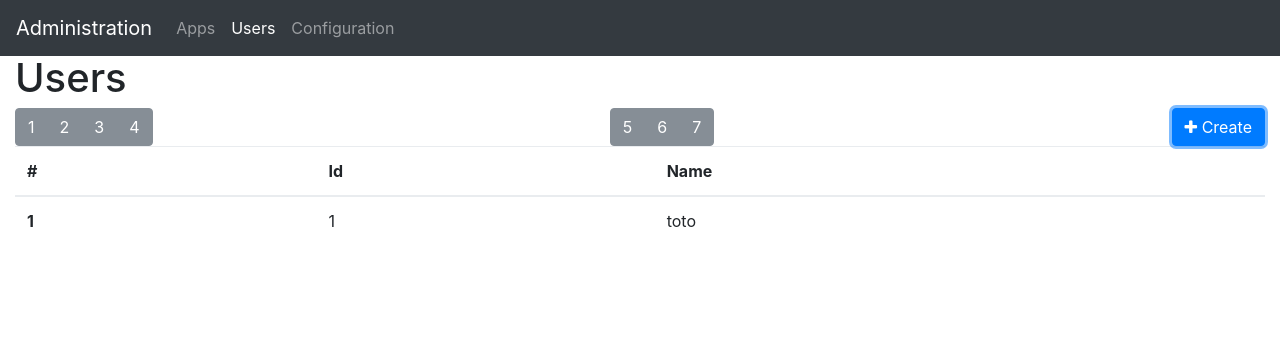
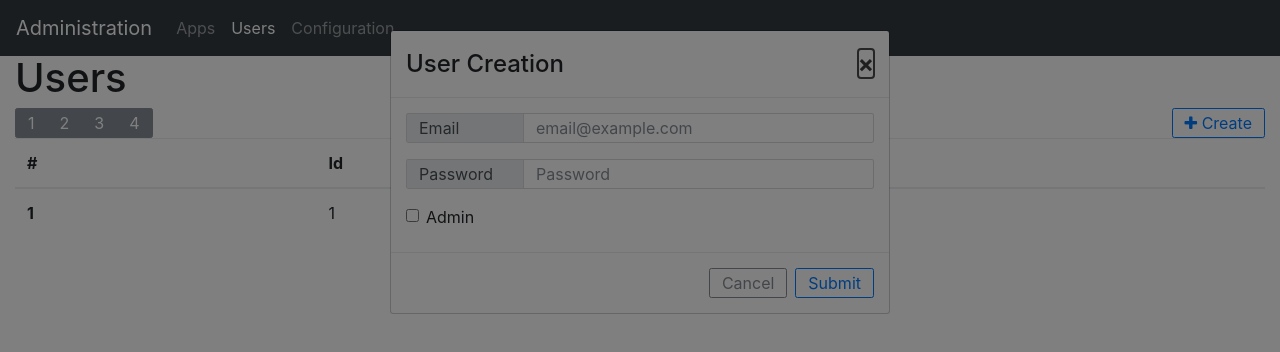
Before and after one commit to TruongHuuTien/gamecrew-admin, an Angular app: page /users in a window 1280 px wide. Both pictures are taken after a click on the button "Create". Shown: the top 352 px of the page. Built offline with nearby package versions, Linux system fonts and the light colour scheme.

Commit message:
User create Modal

```diff
--- a/src/app/app.module.ts
+++ b/src/app/app.module.ts
@@ -4,12 +4,13 @@ import { RouterModule }   from '@angular/router';
 import { NgbModule } from '@ng-bootstrap/ng-bootstrap';
 
 import { AppComponent } from './app.component';
-import { UsersComponent } from './users.component';
+import { UsersComponent, UserCreateComponent } from './user/user.component';
 
 @NgModule({
   declarations: [
     AppComponent,
-    UsersComponent
+    UsersComponent,
+    UserCreateComponent
   ],
   imports: [
     NgbModule.forRoot(),
@@ -20,6 +21,7 @@ import { UsersComponent } from './users.component';
     }])
   ],
   providers: [],
-  bootstrap: [AppComponent]
+  bootstrap: [AppComponent],
+  entryComponents: [UserCreateComponent]
 })
 export class AppModule { }
--- /dev/null
+++ b/src/app/user/user.component.ts
@@ -0,0 +1,31 @@
+import { Component, NgModule } from '@angular/core';
+import { NgbModal, NgbActiveModal } from '@ng-bootstrap/ng-bootstrap';
+
+const USERS = [{
+  id: 1,
+  name: "toto"
+}];
+
+
+@Component({
+  selector: 'UsersComponent',
+  templateUrl: './users.component.html',
+})
+export class UsersComponent {
+  public users = USERS;
+
+  constructor(private modalService: NgbModal) {}
+
+  openCreateUserModal() {
+    const modalRef = this.modalService.open(UserCreateComponent);
+  }
+}
+
+
+@Component({
+  selector: 'UsersComponent',
+  templateUrl: './user.create.component.html',
+})
+export class UserCreateComponent {
+  constructor (public activeModal: NgbActiveModal) {}
+}
--- /dev/null
+++ b/src/app/user/user.create.component.html
@@ -0,0 +1,28 @@
+<div class="modal-header">
+  <h4 class="modal-title">User Creation</h4>
+  <button type="button" class="close" aria-label="Close" (click)="activeModal.dismiss('Cross click')">
+    <span aria-hidden="true">&times;</span>
+  </button>
+</div>
+<div class="modal-body">
+  <form>
+    <div class="form-group input-group">
+      <label class="input-group-addon w-25" for="user-create-email">Email</label>
+      <input id="user-create-email" type="text" class="form-control" placeholder="email@example.com" aria-label="Email">
+    </div>
+    <div class="form-group input-group">
+      <label class="input-group-addon w-25" for="user-create-password">Password</label>
+      <input id="user-create-password" type="password" class="form-control" placeholder="Password" aria-label="Password">
+    </div>
+    <div class="form-check">
+      <label class="form-check-label">
+        <input class="form-check-input" type="checkbox" value="">
+        Admin
+      </label>
+    </div>
+  </form>
+</div>
+<div class="modal-footer">
+  <button type="button" class="btn btn-outline-secondary" (click)="activeModal.close('Close click')">Cancel</button>
+  <button type="button" class="btn btn-outline-primary">Submit</button>
+</div>
--- a/src/app/users.component.html
+++ b/src/app/user/users.component.html
@@ -13,7 +13,7 @@
     <button type="button" class="btn btn-secondary">7</button>
   </div>
   <div class="btn-group" role="group" aria-label="Third group">
-    <button type="button" class="btn btn-primary">
+    <button type="button" class="btn btn-outline-primary" (click)="openCreateUserModal()">
       <i class="fa fa-plus" aria-hidden="true"></i> Create
     </button>
   </div>
--- a/src/app/users.component.ts
+++ /dev/null
@@ -1,14 +0,0 @@
-import { Component } from '@angular/core';
-
-const USERS = [{
-  id: 1,
-  name: "toto"
-}];
-
-@Component({
-  selector: 'UsersComponent',
-  templateUrl: './users.component.html',
-})
-export class UsersComponent {
-  public users = USERS;
-}
--- a/src/styles.scss
+++ b/src/styles.scss
@@ -1,4 +1,10 @@
 /* You can add global styles to this file, and also import other style files */
+$border-radius: .15rem;
+$border-radius-lg: .2rem;
+$border-radius-sm: .1rem;
+
+$input-btn-padding-y: .25rem;
+
 @import "../node_modules/bootstrap/scss/bootstrap";
 @import "../node_modules/font-awesome/scss/font-awesome";
 
```
Also changed, not shown: src/styles.css.
